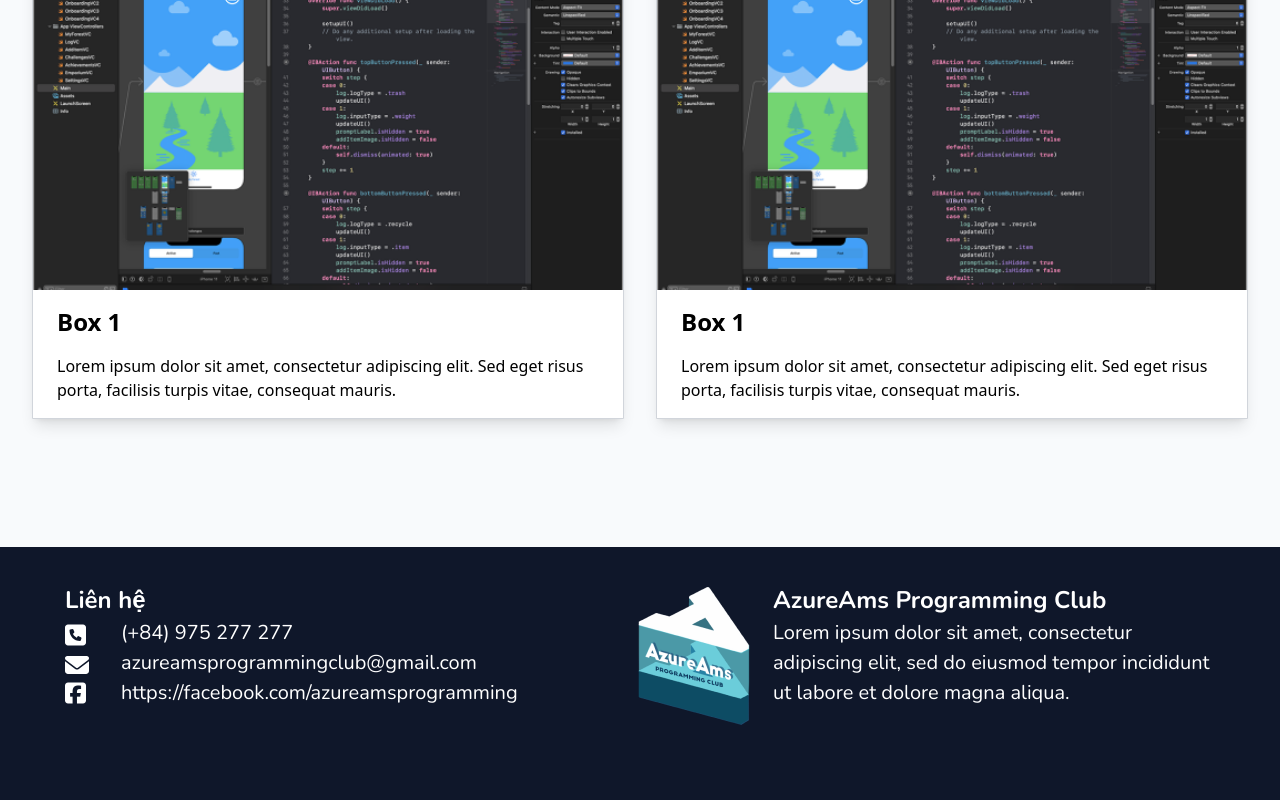
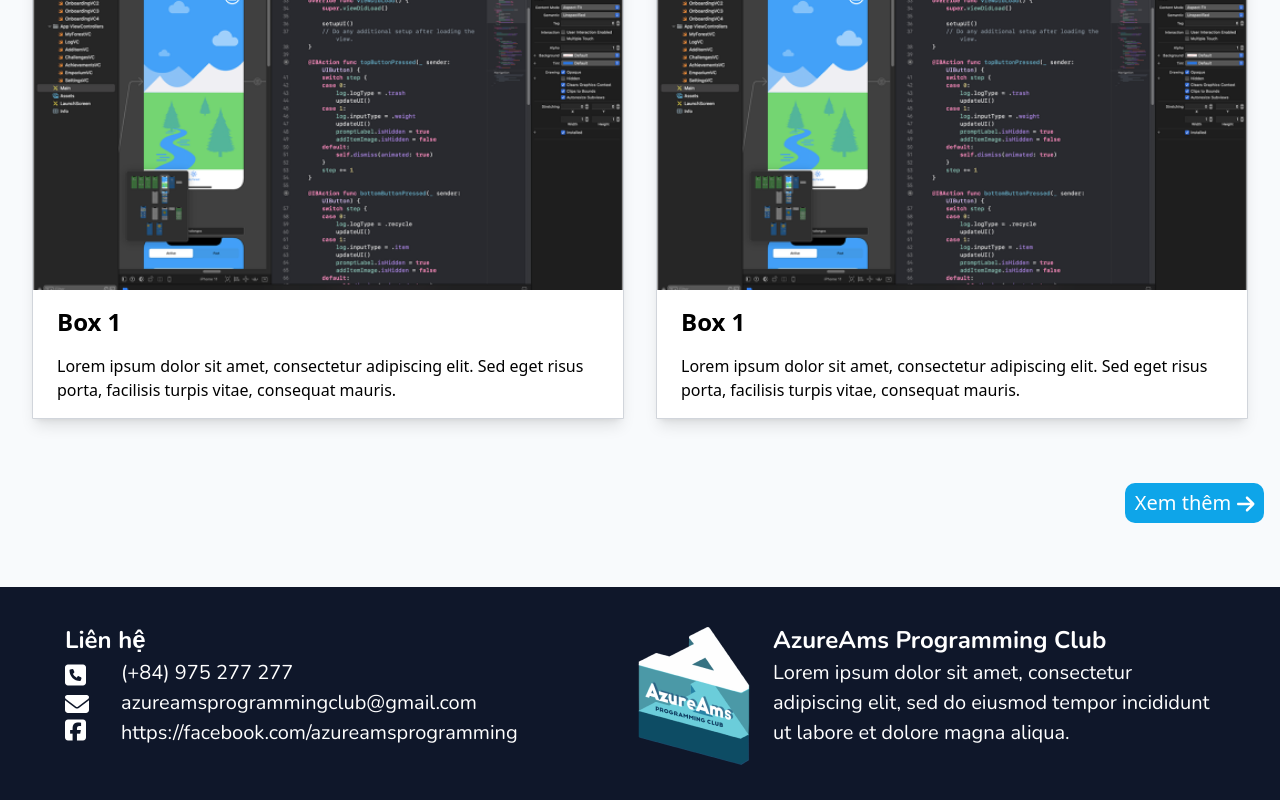
Before and after one commit to vuleanhduc1604/azure-web, a React (Vite) app: page /team in a window 1280 px wide. Shown: the part 2171-2971 px from the top of the page. Before the commit the page ends 2931 px from the top, so only its background shows below. Built offline with nearby package versions, Linux system fonts and the light colour scheme.

Commit message:
more button

```diff
--- a/src/components/newsblogs/NBShort.jsx
+++ b/src/components/newsblogs/NBShort.jsx
@@ -1,10 +1,11 @@
 import React from 'react';
 import '../../css/card.css'
+import { FontAwesomeIcon } from '@fortawesome/react-fontawesome';
 import newsimage from '/news.png'
+import { faArrowRight } from '@fortawesome/free-solid-svg-icons';
 const NBShort = () => {
     return (
         <div>
-
             <section className="flex py-8">
                 <div className="container mx-auto flex flex-wrap justify-between">
                     <div className="w-full sm:w-1/2 px-4 mb-8">
@@ -27,6 +28,9 @@ const NBShort = () => {
                     </div>
                 </div>
             </section>
+            <div className='flex justify-end'>
+                <button className='more-btn'>Xem thêm <FontAwesomeIcon icon={faArrowRight}/></button>
+            </div>
         </div>
     );
 };
--- a/src/css/card.css
+++ b/src/css/card.css
@@ -5,3 +5,16 @@
     color: var(--primary);
     transition-duration: .15s
 }
+.more-btn {
+    font-size: 1.25rem;
+    background-color: var(--primary);
+    color: white;
+    padding-top: 5px;
+    padding-bottom: 5px;
+    padding-left: 10px;
+    padding-right: 10px;
+    border-radius: 10px;
+}
+.svg-inline--fa {
+    vertical-align: -0.2em;
+}
```
Lines whose indentation alone changed are shown as unchanged.
